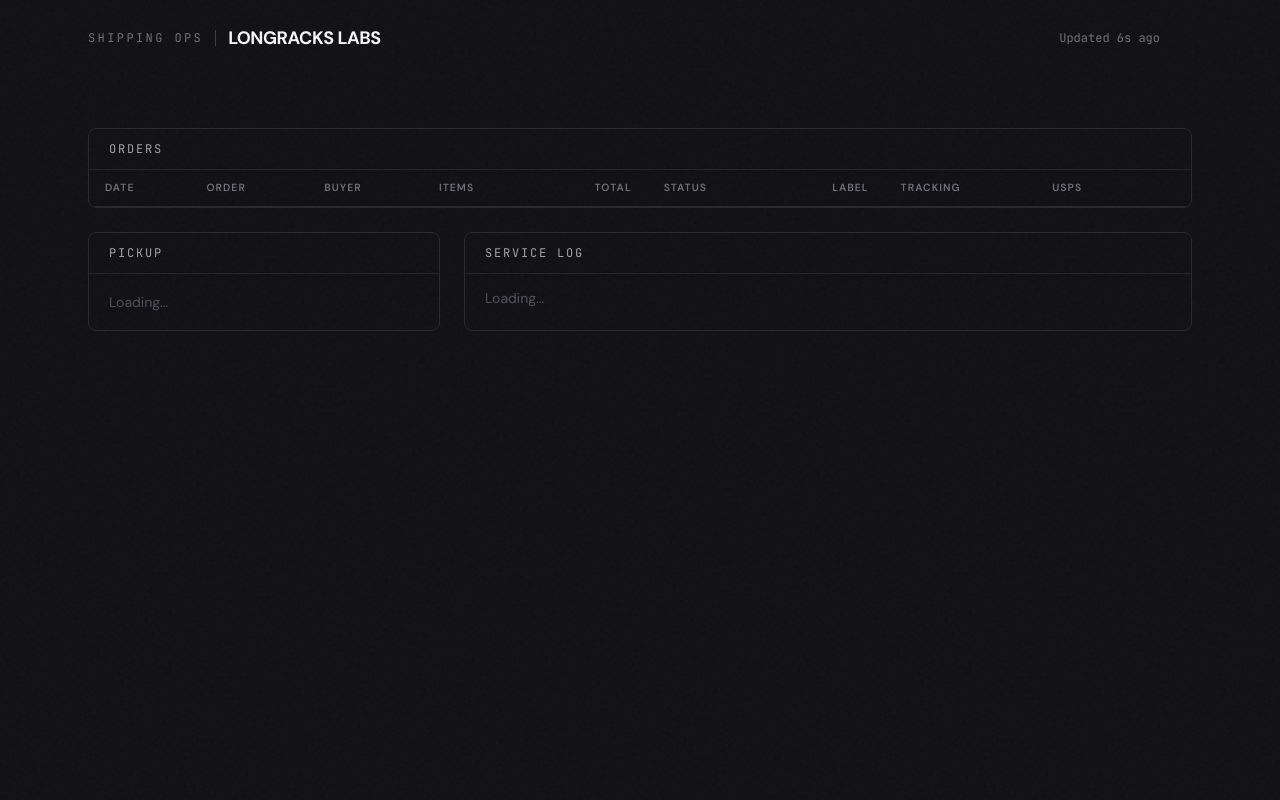
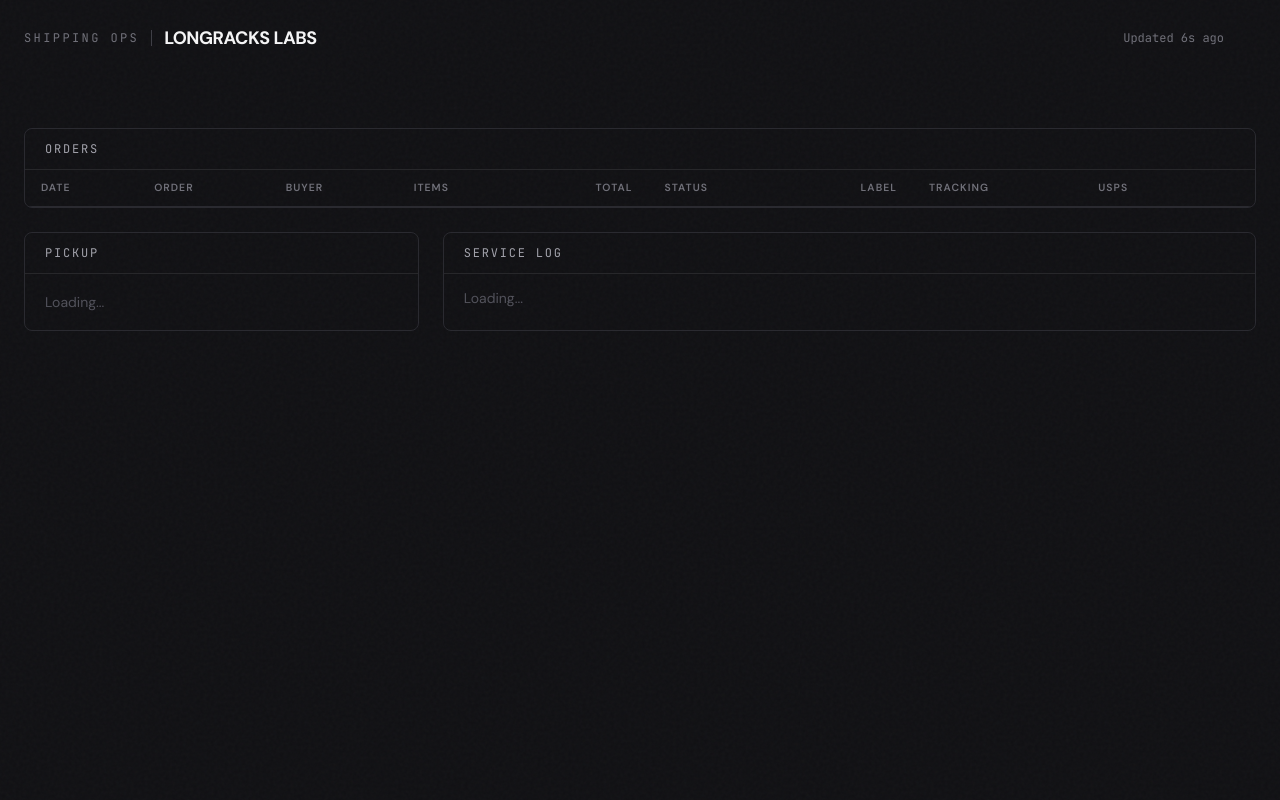
Before and after one commit to longrackslabs/ebay-shipping-ops, a FastAPI app: page / in a window 1280 px wide. Run offline with FastAPI, Linux system fonts and the light colour scheme; data that the repository does not hold is empty; some libraries are stand-ins or nearby versions.

Commit message:
Use full screen width for dashboard table
Co-Authored-By: Claude Opus 4.6 <noreply@anthropic.com>

```diff
--- a/ebay_shipper/templates/index.html
+++ b/ebay_shipper/templates/index.html
@@ -76,7 +76,7 @@ tailwind.config = {
 <div class="grain"></div>
 <div class="scanline"></div>
 
-<div class="max-w-6xl mx-auto px-4 sm:px-6 py-6 relative z-10">
+<div class="px-4 sm:px-6 py-6 relative z-10">
 
   <!-- Header -->
   <header class="flex items-center justify-between mb-6">
```
